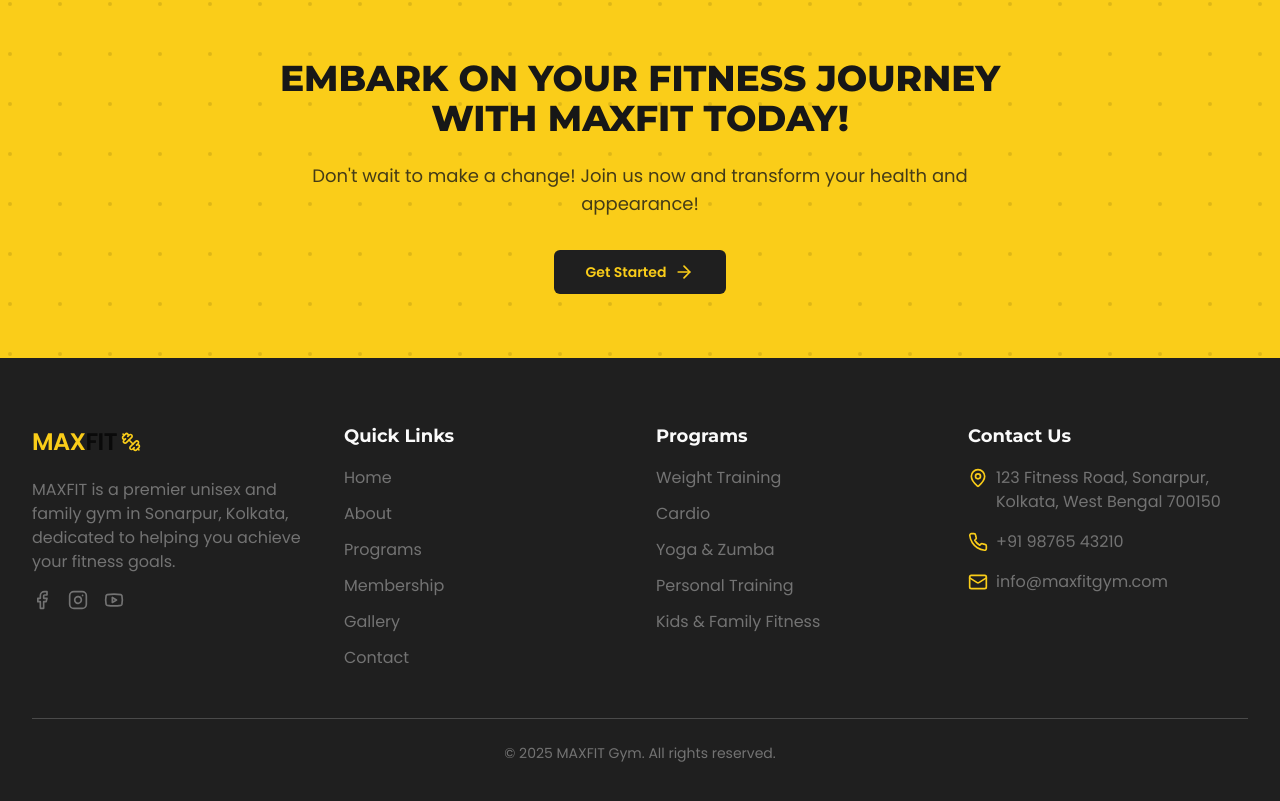
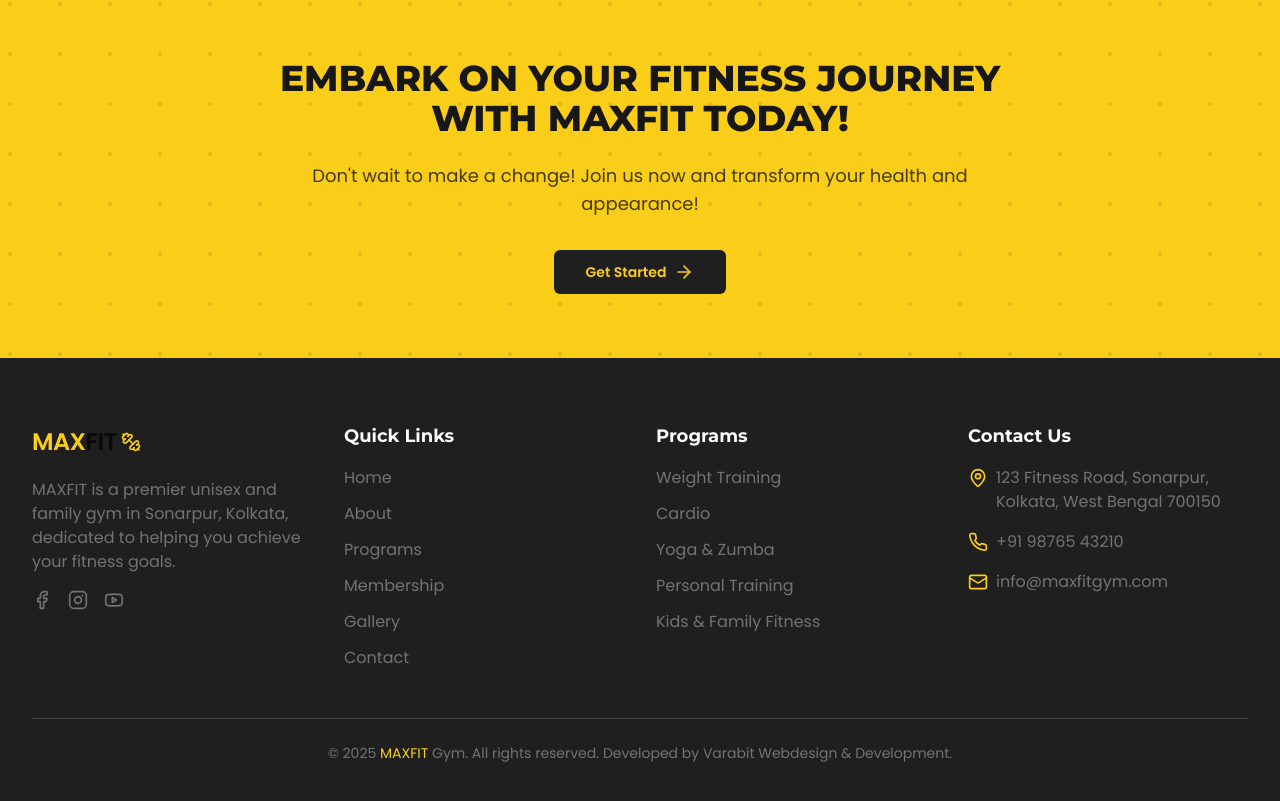
Before and after one commit to HridoyVaraby/Maxfit-next, a Next.js app: page / in a window 1280 px wide. Shown: the part 4448-5249 px from the top of the page. Built offline with nearby package versions, Linux system fonts and the light colour scheme.

Commit message:
docs(layout): update footer copyright text with links
Add hyperlinks to company names in footer copyright text to improve navigation and attribution. The MAXFIT name now links to homepage and Varabit links to their website.

```diff
--- a/components/layout/Footer.tsx
+++ b/components/layout/Footer.tsx
@@ -98,7 +98,7 @@ export default function Footer() {
 
         <div className="border-t border-muted/20 mt-12 pt-6 text-center">
           <p className="text-muted-foreground text-sm">
-            © {new Date().getFullYear()} MAXFIT Gym. All rights reserved.
+            © {new Date().getFullYear()} <a href="/" className="text-primary hover:underline">MAXFIT</a> Gym. All rights reserved. Developed by <a href="https://varabit.com" className="hover:underline">Varabit</a> Webdesign & Development.
           </p>
         </div>
       </div>
```
